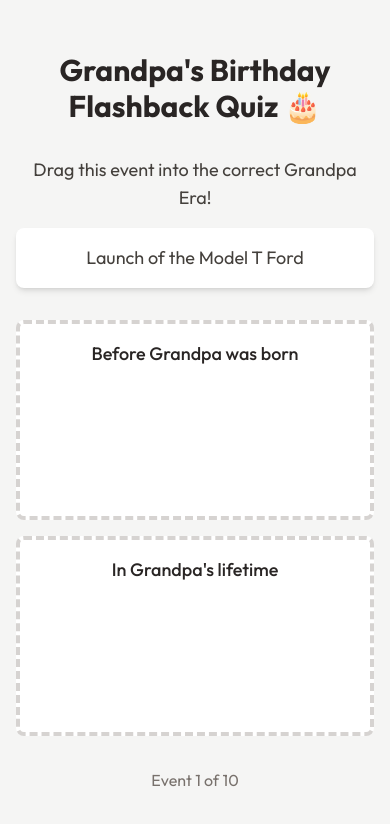
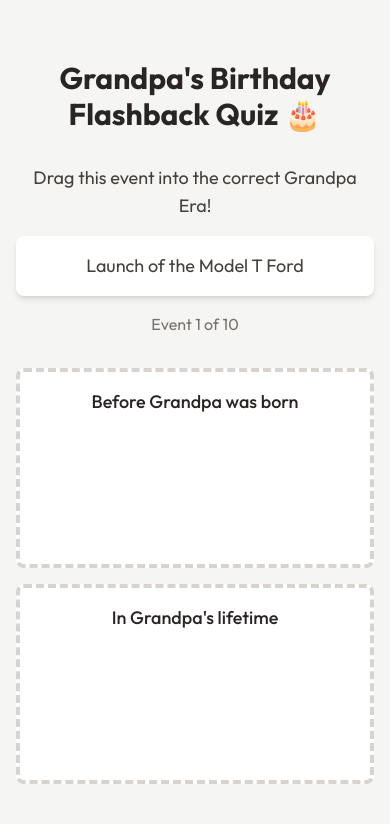
Before and after one commit to eamcvey/flashback-quiz, a Next.js app: page / in a window 390 px wide. Shown: the top 824 px of the page. Built offline with nearby package versions, Linux system fonts and the light colour scheme.

Commit message:
Move event counter under the draggable event card for better mobile visibility

```diff
--- a/src/app/page.tsx
+++ b/src/app/page.tsx
@@ -274,12 +274,15 @@
                         onTouchStart={handleTouchStart}
                         onTouchMove={handleTouchMove}
                         onTouchEnd={handleTouchEnd}
-                        className={`bg-white p-4 rounded-lg shadow-md mb-8 w-full max-w-sm touch-manipulation cursor-move transition-transform hover:shadow-lg select-none font-outfit ${isDragging ? 'z-50 shadow-xl' : ''
+                        className={`bg-white p-4 rounded-lg shadow-md mb-4 w-full max-w-sm touch-manipulation cursor-move transition-transform hover:shadow-lg select-none font-outfit ${isDragging ? 'z-50 shadow-xl' : ''
                             }`}
                         style={{ touchAction: 'none', WebkitUserSelect: 'none', WebkitTouchCallout: 'none' }}
                     >
                         <p className="text-lg text-center select-none text-stone-700">{currentEvent.description}</p>
                     </div>
+                    <p className="text-stone-500 font-outfit mb-8">
+                        Event {quizState.currentEventIndex + 1} of {quizState.events.length}
+                    </p>
                 </>
             )}
 
@@ -320,12 +323,6 @@
                     ))}
                 </div>
             </div>
-
-            <div className="mt-8 text-center">
-                <p className="text-stone-500 font-outfit">
-                    Event {quizState.currentEventIndex + 1} of {quizState.events.length}
-                </p>
-            </div>
         </div>
     );
 }
```
